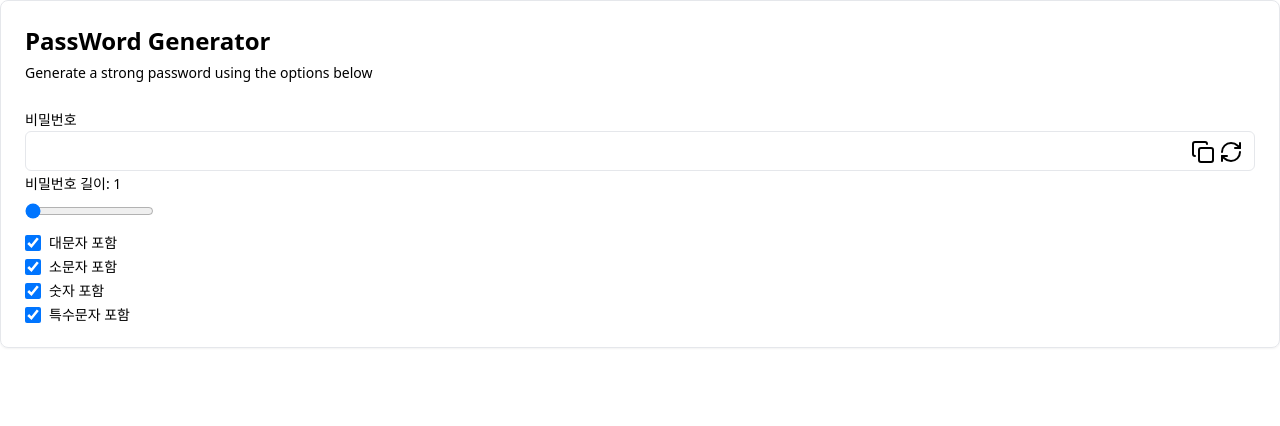
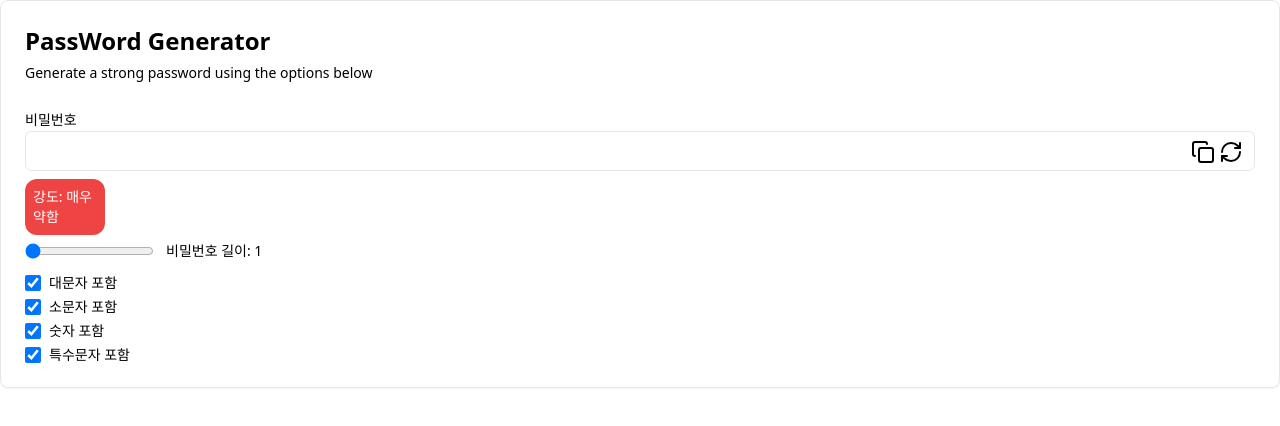
Before and after one commit to HA-SEUNG-JEONG/password-generator, a React (Create React App) app: page / in a window 1280 px wide. Shown: the top 426 px of the page. Built offline with nearby package versions, Linux system fonts and the light colour scheme.

Commit message:
Feat : 비밀번호 강도 판단하기

```diff
--- a/src/App.tsx
+++ b/src/App.tsx
@@ -56,11 +56,11 @@ const App = () => {
                             value={newPasswordResult || ""}
                             onRefresh={handleRefreshPassword}
                         />
-                        <PasswordLength passwordLength={passwordLength} />
 
+                        <div className="flex items-center">
                             <input
                                 type="range"
-                            className="flex cursor-pointer"
+                                className="flex cursor-pointer mr-3"
                                 id="length"
                                 placeholder="Enter password length"
                                 min="1"
@@ -72,6 +72,8 @@ const App = () => {
                                     );
                                 }}
                             />
+                            <PasswordLength passwordLength={passwordLength} />
+                        </div>
                     </div>
                     <div className="space-y-2">
                         <IncludeUppercase
--- a/src/components/PasswordInput.tsx
+++ b/src/components/PasswordInput.tsx
@@ -1,4 +1,5 @@
 import { toast } from "react-toastify";
+import PasswordStrengthIndicator from "./PasswordStrengthIndicator";
 
 const PasswordInput = ({
     value,
@@ -20,6 +21,7 @@ const PasswordInput = ({
         onRefresh();
     };
     return (
+        <>
             <div className="relative">
                 <label
                     className="text-sm font-medium leading-none peer-disabled:cursor-not-allowed peer-disabled:opacity-70"
@@ -34,6 +36,7 @@ const PasswordInput = ({
                     readOnly
                     value={value ?? ""}
                 />
+
                 <button
                     onClick={handlePasswordCopy}
                     className="cursor-pointer hover:opacity-40 absolute right-10 top-[70%] transform -translate-y-1/2 inline-flex items-center justify-center whitespace-nowrap rounded-md text-sm font-medium ring-offset-background transition-colors focus-visible:outline-none focus-visible:ring-2 focus-visible:ring-ring focus-visible:ring-offset-2 disabled:pointer-events-none disabled:opacity-50"
@@ -49,7 +52,14 @@ const PasswordInput = ({
                         strokeLinecap="round"
                         strokeLinejoin="round"
                     >
-                    <rect width="14" height="14" x="8" y="8" rx="2" ry="2" />
+                        <rect
+                            width="14"
+                            height="14"
+                            x="8"
+                            y="8"
+                            rx="2"
+                            ry="2"
+                        />
                         <path d="M4 16c-1.1 0-2-.9-2-2V4c0-1.1.9-2 2-2h10c1.1 0 2 .9 2 2" />
                     </svg>
                 </button>
@@ -76,6 +86,8 @@ const PasswordInput = ({
                     </svg>
                 </button>
             </div>
+            <PasswordStrengthIndicator password={value} />
+        </>
     );
 };
 
--- /dev/null
+++ b/src/components/PasswordStrengthIndicator.tsx
@@ -0,0 +1,59 @@
+import { useEffect, useState } from "react";
+
+const PasswordStrengthIndicator = ({ password }: { password: string }) => {
+    const [strength, setStrength] = useState("매우 약함");
+
+    const determinePasswordStrength = (password: string) => {
+        const lengthCriteria = password.length >= 8;
+        const uppercaseCriteria = /[A-Z]/.test(password);
+        const lowercaseCriteria = /[a-z]/.test(password);
+        const numberCriteria = /[0-9]/.test(password);
+        const specialCharCriteria = /[^A-Za-z0-9]/.test(password);
+
+        if (
+            lengthCriteria &&
+            uppercaseCriteria &&
+            lowercaseCriteria &&
+            numberCriteria &&
+            specialCharCriteria
+        ) {
+            return "강함";
+        } else if (
+            lengthCriteria &&
+            (uppercaseCriteria || lowercaseCriteria) &&
+            (numberCriteria || specialCharCriteria)
+        ) {
+            return "보통";
+        }
+        return "매우 약함";
+    };
+
+    useEffect(() => {
+        setStrength(determinePasswordStrength(password));
+    }, [password]);
+
+    const getStrengthClass = (strength: string) => {
+        switch (strength) {
+            case "강함":
+                return "bg-green-500";
+            case "보통":
+                return "bg-yellow-500";
+            case "매우 약함":
+                return "bg-red-500";
+            default:
+                return "bg-gray-500";
+        }
+    };
+
+    return (
+        <div
+            className={`p-2 text-white w-20 rounded-xl flex justify-center items-center text-sm ${getStrengthClass(
+                strength
+            )} `}
+        >
+            강도: {strength}
+        </div>
+    );
+};
+
+export default PasswordStrengthIndicator;
```
Lines whose indentation alone changed are shown as unchanged.
